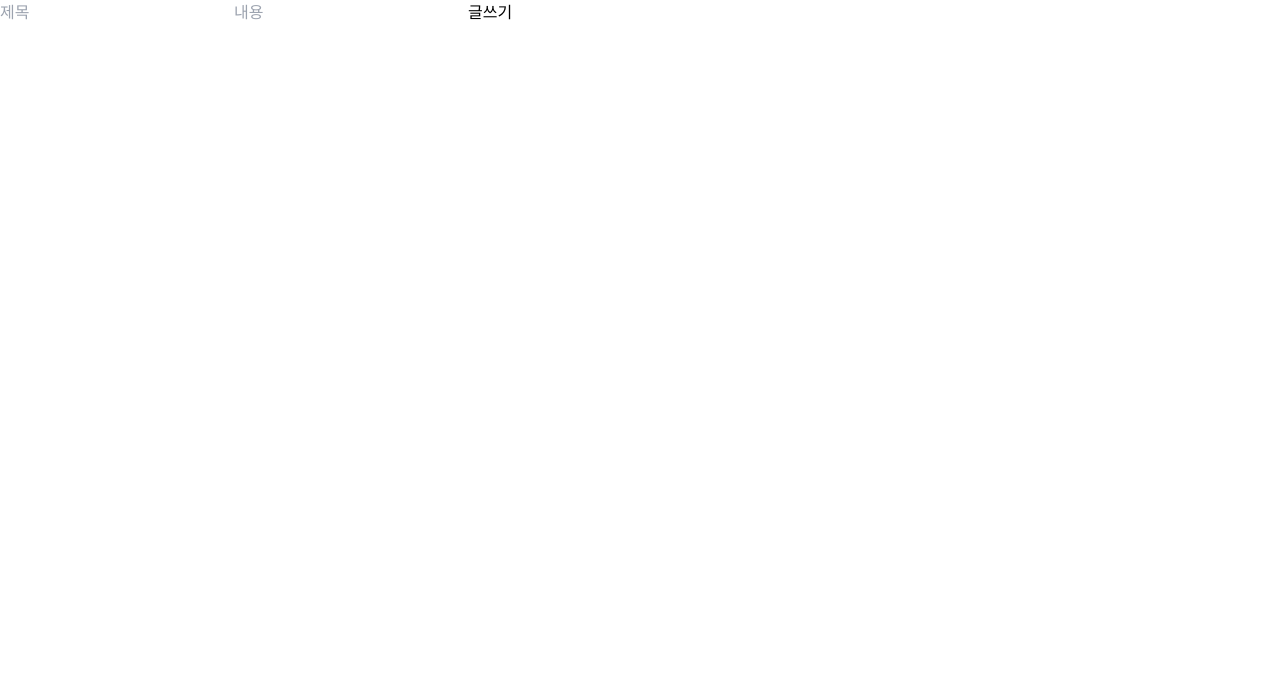
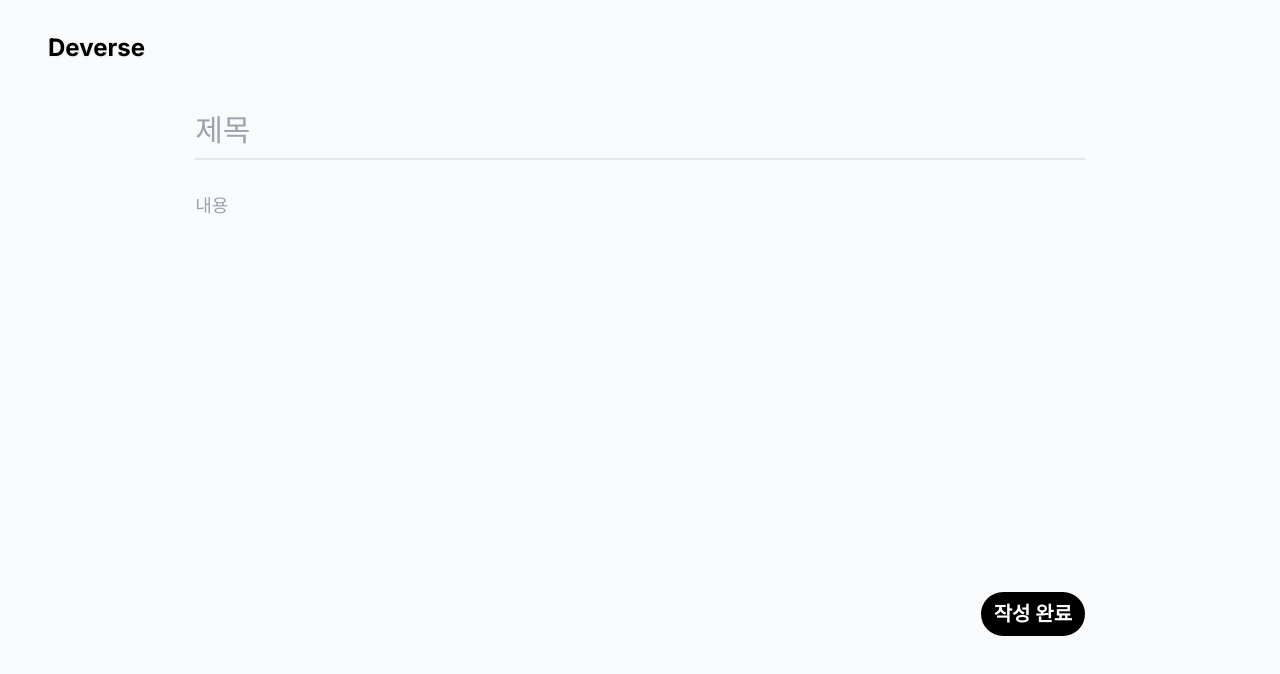
Before and after one commit to jakepro657/myuniverse-web, a Next.js app: page /post in a window 1280 px wide. Shown: the top 674 px of the page. Built offline with nearby package versions, Linux system fonts and the light colour scheme.

Commit message:
design: post page ui modified

```diff
--- a/src/app/post/page.tsx
+++ b/src/app/post/page.tsx
@@ -1,5 +1,6 @@
 "use client";
 import axios from "axios";
+import Link from "next/link";
 import { redirect } from "next/navigation";
 import React, { FormEvent, useEffect, useState } from "react";
 
@@ -8,7 +9,7 @@
 const CreatePostPage = (props: Props) => {
   const [title, setTitle] = useState("");
   const [content, setContent] = useState("");
-  const [authorId, setAuthorId] = useState(1);
+  const [authorId, setAuthorId] = useState(2);
   const [isRedirect, setRedirect] = useState(true);
 
   useEffect(() => {
@@ -26,19 +27,29 @@
   };
 
   return (
-    <form onSubmit={onSubmit}>
-      <input
+    <div className="bg-gray-50">
+      <header className="p-4">
+        <div className="flex items-center w-full h-16 drop-shadow-sm">
+          <Link href={"/"} className="text-2xl ml-8 font-bold">Deverse</Link>
+        </div>
+      </header>
+      <main className="items-center w-full flex min-h-screen flex-col flex-nowrap">
+        <form onSubmit={onSubmit} className="w-[72%] flex flex-col">
+          <textarea
+
+            className="bg-gray-50 h-12 text-3xl resize-none outline-none m-4 border-b-2"
             onChange={(e) => setTitle(e.target.value)}
-        type="text"
             placeholder="제목"
           />
-      <input
+          <textarea
+            className="bg-gray-50 h-96 text-lg text-left align-top resize-none outline-none m-4"
             onChange={(e) => setContent(e.target.value)}
-        type="text"
             placeholder="내용"
           />
-      <button type="submit">글쓰기</button>
+          <button type="submit"className="bg-black text-white p-2 rounded-3xl text-xl ml-auto mr-4 font-bold">&nbsp;작성 완료&nbsp;</button>
         </form>
+      </main>
+    </div>
   );
 };
 
```
Lines whose indentation alone changed are shown as unchanged.
